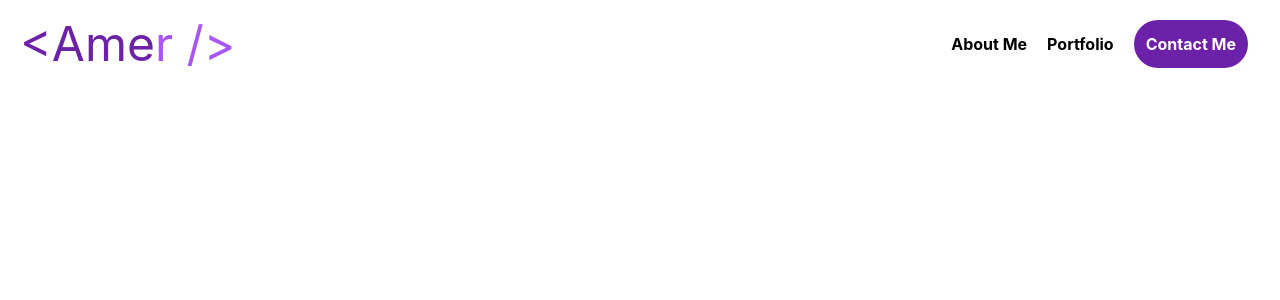
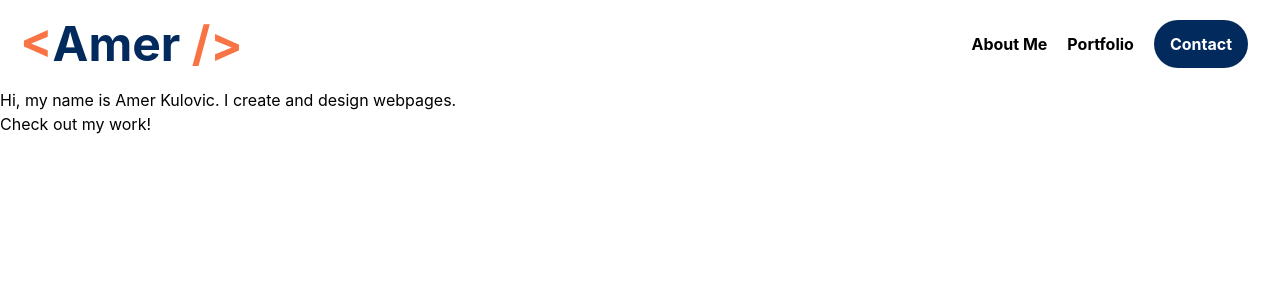
Before and after one commit to amerkulovic/React-Portfolio, a React (Create React App) app: page / in a window 1280 px wide. Shown: the top 300 px of the page. Built offline with nearby package versions, Linux system fonts and the light colour scheme.

Commit message:
created the Body component

```diff
--- a/src/App.js
+++ b/src/App.js
@@ -1,11 +1,13 @@
 import Header from "./Header";
+import Body from "./Body";
 import "./App.css";
 
 function App() {
   return (
-    <>
+    <div>
       <Header />
-    </>
+      <Body />
+    </div>
   );
 }
 
--- /dev/null
+++ b/src/Body.js
@@ -0,0 +1,12 @@
+import React from "react";
+
+const Body = () => {
+  return (
+    <div>
+      <p>Hi, my name is Amer Kulovic. I create and design webpages.</p>
+      <p>Check out my work!</p>
+    </div>
+  );
+};
+
+export default Body;
--- a/src/Header.js
+++ b/src/Header.js
@@ -3,13 +3,13 @@ import React from "react";
 const Header = () => {
   return (
     <div className="flex flex-row py-5 justify-between">
-      <h1 className="text-purple-800 text-5xl px-5">
-        &lt;Ame<span className="text-purple-500">r /&gt;</span>
+      <h1 className="text-[#032A5D] text-5xl px-5 font-bold">
+        <span className="text-[#F97444]">&lt;</span>Amer <span className="text-[#F97444]">/&gt;</span>
       </h1>
       <nav className="px-8 flex items-center text-black space-x-5">
         <a className="font-bold">About Me</a>
         <a className="font-bold">Portfolio</a>
-        <a className="text-white bg-purple-800 font-bold p-3 rounded-3xl">Contact Me</a>
+        <a className="text-white bg-[#032A5D] font-bold py-3 px-4 rounded-3xl">Contact</a>
       </nav>
     </div>
   );
```
